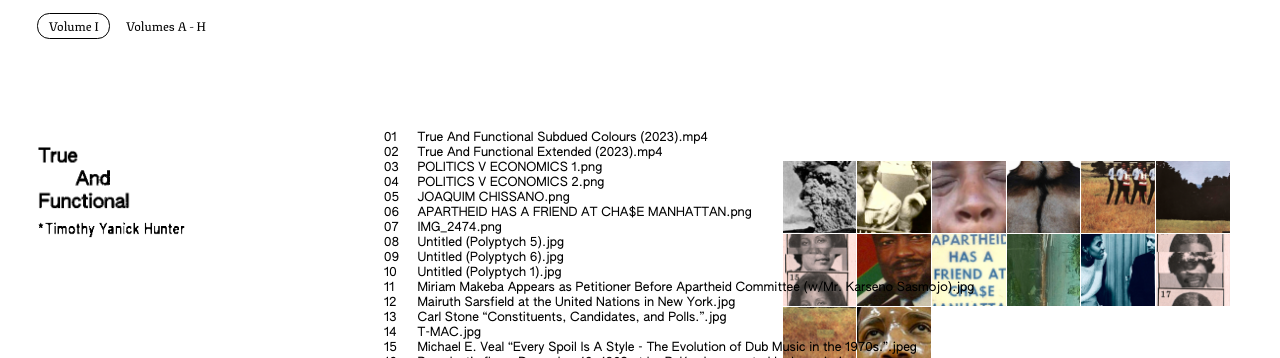
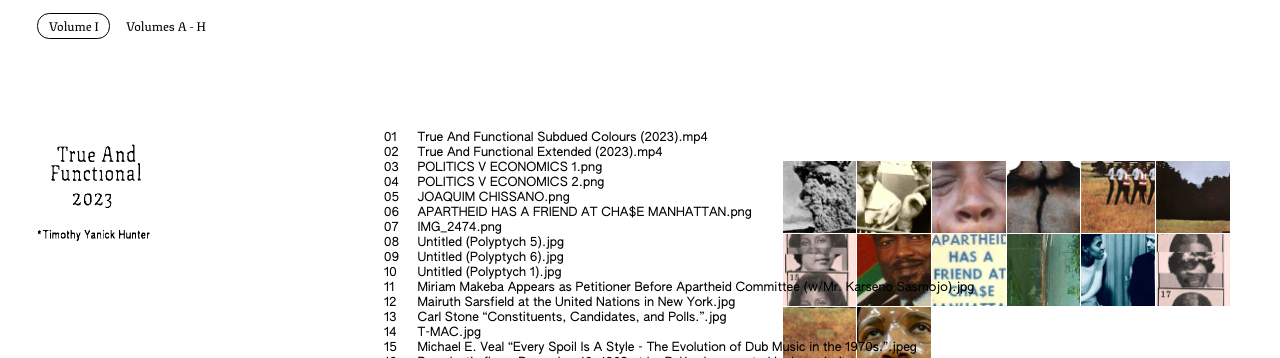
Before and after one commit to rupalimo/trueandfunctionalStyling_2, a plain HTML site: page index.htm in a window 1280 px wide. Shown: the top 358 px of the page. Drawn offline with nearby package versions, Linux system fonts and the light colour scheme.

Commit message:
second logo stamp option swapped in

```diff
--- a/css/style.css
+++ b/css/style.css
@@ -680,15 +680,16 @@ border: 2px solid white;
 
 .creditpage section div.titleblock {
 	height: 120vh;
-	margin-top: 39%;
+	margin-top: 36%;
 	cursor: default;
 	display: flex;
 	flex-direction: column;
 }
 
 .creditpage section div.titleblock img:nth-of-type(1) {
-	width: 30%;
+	width: 40%;
 filter: drop-shadow(0.65px 0.65px #ffffff70);
+margin-left: -8px;
 }
 
 .creditpage section div.titleblock img:nth-of-type(2) {
--- a/index.htm
+++ b/index.htm
@@ -536,8 +536,8 @@
     <section>
       <div class="titleblock">
         <!-- title / artist name option 01 -->
-        <img src="assets/fonts/title-variation.png" width="300px" title="True And Functional">
-        <img src="assets/fonts/Timothy-Yanick-Hunter.png" width="300px" title="True And Functional">
+        <img src="assets/fonts/logo-3.png" width="300px" title="True And Functional">
+        <!-- <img src="assets/fonts/Timothy-Yanick-Hunter.png" width="300px" title="True And Functional"> -->
         <!-- uncomment to switch back to title text -->
         <!-- <h1>True</h1><h1>And</h1><h1>Functional</h1>
         <h3>Timothy Yanick Hunter</h3> -->
```
